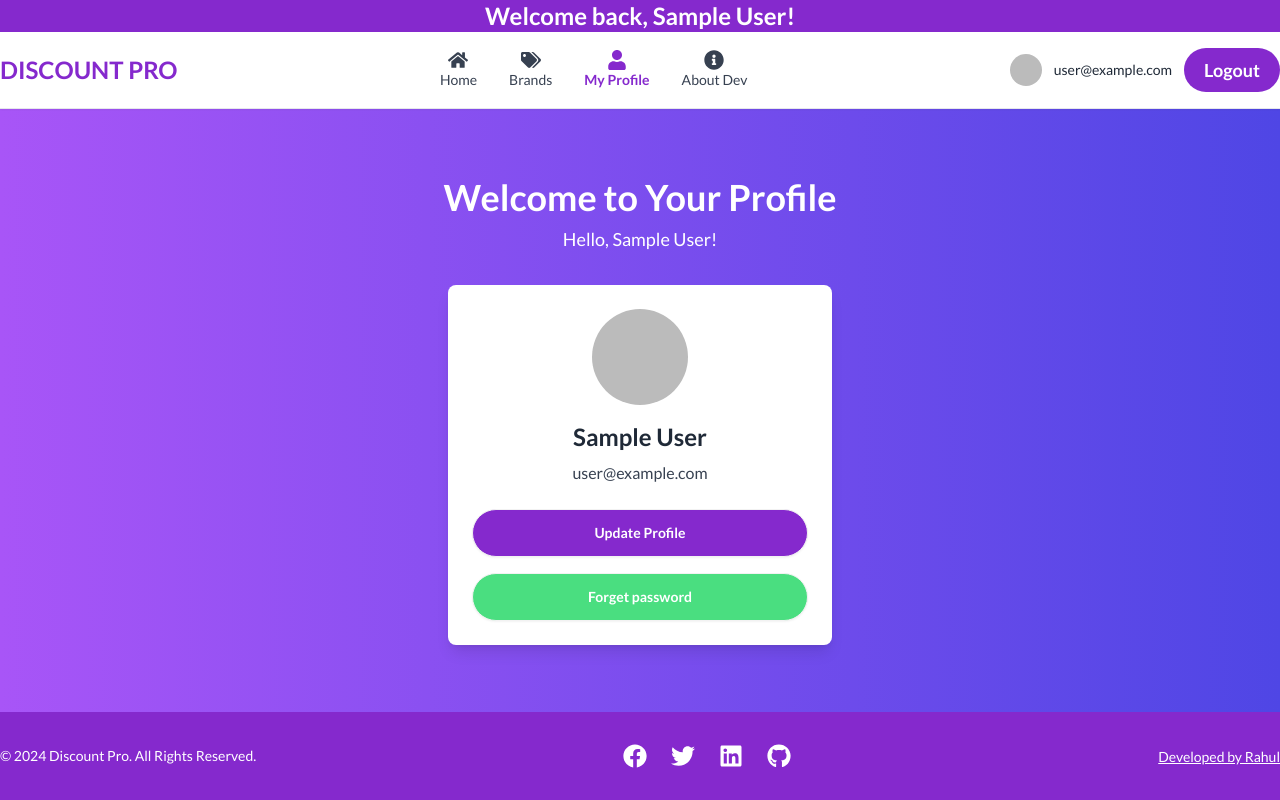
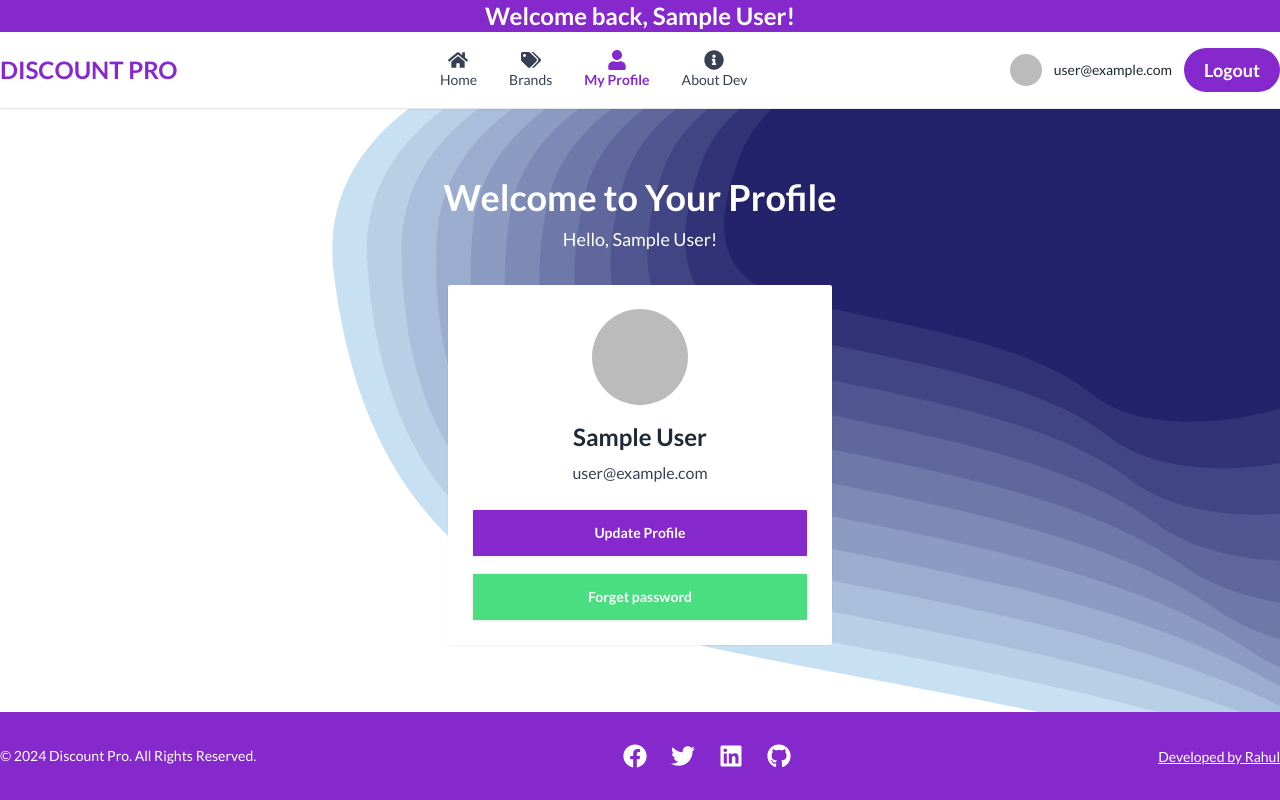
Before and after one commit to RahulKhanSuvo/discount-pro, a React (Vite) app: page /my-Profile in a window 1280 px wide. Built offline with nearby package versions, Linux system fonts and the light colour scheme; no server answers; sample sign-in values are in the browser's storage.

Commit message:
implemented animation

```diff
--- a/src/components/Header.jsx
+++ b/src/components/Header.jsx
@@ -76,11 +76,11 @@ const Header = () => {
           {user ? (
             <div className="flex items-center gap-3">
               <img
-                src={user.photoURL}
+                src={user?.photoURL}
                 alt="User Profile"
                 className="w-8 h-8 rounded-full"
               />
-              <span className="text-sm">{user.email}</span>
+              <span className="text-sm">{user?.email}</span>
               <button
                 onClick={userLogout}
                 className="text-lg font-semibold text-white px-5 py-2 rounded-full bg-[#8529CD] hover:underline"
@@ -118,11 +118,11 @@ const Header = () => {
                 {user ? (
                   <div className="flex items-center flex-col gap-3">
                     <img
-                      src={user.photoURL}
+                      src={user?.photoURL}
                       alt="User Profile"
                       className="w-8 h-8 rounded-full"
                     />
-                    <span className="text-sm">{user.displayName}</span>
+                    <span className="text-sm">{user?.displayName}</span>
                     <button
                       onClick={userLogout}
                       className="text-sm px-2 font-semibold text-white rounded-full bg-[#8529CD] hover:underline"
--- a/src/layouts/MainLayout.jsx
+++ b/src/layouts/MainLayout.jsx
@@ -15,7 +15,7 @@ const MainLayout = () => {
       {user && (
         <div className="flex justify-center bg-[#8529CD] items-center">
           <h2 className="md:text-2xl text-white font-semibold text-center">
-            Welcome back, {user.displayName || user.email}!
+            Welcome back, {user?.displayName || user?.email}!
           </h2>
         </div>
       )}
--- a/src/pages/ForgetPassword.jsx
+++ b/src/pages/ForgetPassword.jsx
@@ -20,9 +20,12 @@ const ForgetPassword = () => {
       });
   };
   return (
+    <section className="bg-[#F8F8F8]">
       <div className="min-h-[calc(100vh-197px)] flex items-center justify-center">
-      <div className="card p-6 bg-base-100 w-full mt-6 max-w-lg shrink-0 shadow-2xl">
-        <h1 className="text-4xl font-bold text-center mb-6">Forgot Password</h1>
+        <div className="card rounded-sm p-6 bg-base-100 w-full mt-6 max-w-lg shrink-0 shadow-sm">
+          <h1 className="text-xl md:text-2xl lg:text-4xl font-bold text-center mb-6">
+            Forgot Password
+          </h1>
           <form onSubmit={handleResetPassword}>
             <div className="form-control">
               <label className="label">
@@ -33,12 +36,12 @@ const ForgetPassword = () => {
                 placeholder="Enter your email"
                 value={email}
                 onChange={(e) => setEmail(e.target.value)}
-              className="input input-bordered"
+                className="input focus:scale-105 transition-all rounded-sm input-bordered"
                 required
               />
             </div>
             <div className="form-control mt-6">
-            <button className="btn text-white rounded-full bg-[#8529CD] hover:bg-[#6A1D9A] hover:scale-105 transition-all">
+              <button className="btn text-white rounded-sm bg-[#8529CD] hover:bg-[#6A1D9A] hover:scale-105 transition-all">
                 Reset Password
               </button>
             </div>
@@ -46,6 +49,7 @@ const ForgetPassword = () => {
           {error && <p className="mt-4 text-red-600 text-center">{error}</p>}
         </div>
       </div>
+    </section>
   );
 };
 
--- a/src/pages/ProfilePage.jsx
+++ b/src/pages/ProfilePage.jsx
@@ -1,13 +1,19 @@
 import { useContext } from "react";
 import AuthContext from "../context/authContext";
 import { Link } from "react-router-dom";
-
+import bg from "../assets/cool-background.svg";
 const ProfilePage = () => {
   const { user } = useContext(AuthContext);
 
   return (
-    <div className="min-h-[calc(100vh-197px)] flex flex-col items-center justify-center bg-gradient-to-r from-purple-500 to-indigo-600">
-      <div className="text-center mb-8">
+    <div
+      className="min-h-[calc(100vh-197px)] flex flex-col items-center justify-center bg-cover bg-center"
+      style={{
+        backgroundImage: `url(${bg})`,
+      }}
+    >
+      <div className=" w-full h-full absolute top-0 left-0 z-0"></div>
+      <div className="relative z-10 text-center mb-8">
         <h1 className="text-4xl font-bold text-white">
           Welcome to Your Profile
         </h1>
@@ -16,7 +22,7 @@ const ProfilePage = () => {
         </p>
       </div>
 
-      <div className="card w-full max-w-sm bg-white rounded-lg shadow-lg p-6">
+      <div className="relative z-10 card w-full max-w-sm bg-white rounded-sm shadow-sm p-6">
         <div className="flex justify-center">
           <img
             src={user?.photoURL || "https://via.placeholder.com/150"}
@@ -34,13 +40,13 @@ const ProfilePage = () => {
         <div className="mt-6 flex flex-col gap-4">
           <Link
             to={"/my-profile/update"}
-            className="btn bg-[#8529CD] text-white rounded-full hover:bg-[#6A1D9A]"
+            className="btn bg-[#8529CD] text-white rounded-sm hover:bg-[#6A1D9A]"
           >
             Update Profile
           </Link>
           <Link
             to={"/forget-password"}
-            className="btn bg-[#4ADE80] text-white rounded-full hover:bg-[#31ff7d]"
+            className="btn bg-[#4ADE80] text-white rounded-sm hover:bg-[#31ff7d]"
           >
             Forget password
           </Link>
--- a/src/pages/ProfileUpdate.jsx
+++ b/src/pages/ProfileUpdate.jsx
@@ -18,8 +18,9 @@ const ProfileUpdate = () => {
   };
 
   return (
+    <section className="bg-[#F8F8F8]">
       <div className=" flex min-h-[calc(100vh-197px)] items-center justify-center  ">
-      <div className="card bg-base-100 w-full max-w-sm shrink-0 shadow-2xl">
+        <div className="card rounded-sm bg-base-100 w-full max-w-sm shrink-0 shadow-sm">
           <form onSubmit={handelSubmit} className="card-body">
             <div className="form-control">
               <label className="label">
@@ -29,7 +30,7 @@ const ProfileUpdate = () => {
                 type="text"
                 placeholder="Name"
                 name="name"
-              className="input input-bordered"
+                className="input rounded-sm input-bordered"
                 required
               />
             </div>
@@ -41,16 +42,19 @@ const ProfileUpdate = () => {
                 type="text"
                 placeholder="URL"
                 name="photo"
-              className="input input-bordered"
+                className="input rounded-sm input-bordered"
                 required
               />
             </div>
             <div className="form-control mt-6">
-            <button className="btn btn-primary">Update Info</button>
+              <button className="btn bg-[#FFA619] text-white btn-primary border-none rounded-sm">
+                Update Info
+              </button>
             </div>
           </form>
         </div>
       </div>
+    </section>
   );
 };
 
```
Also changed, not shown: src/assets/cool-background.svg (added). Lines whose indentation alone changed are shown as unchanged.
